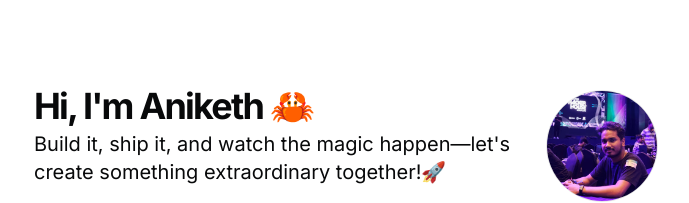
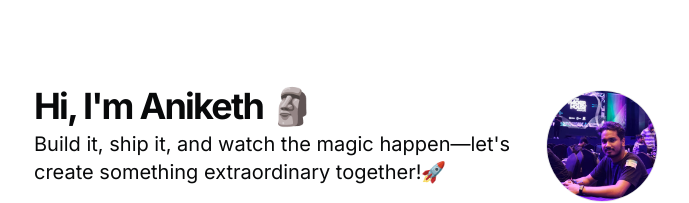
Before and after one commit to devaniketh/Portfolio, a Next.js app: page / in a window 1280 px wide. Shown: the top 203 px of the page, without its empty margins (294-983 px from the left). Built offline with nearby package versions, Linux system fonts and the light colour scheme.

Commit message:
fix:description

```diff
--- a/src/app/page.tsx
+++ b/src/app/page.tsx
@@ -22,7 +22,7 @@ export default function Page() {
                 delay={BLUR_FADE_DELAY}
                 className="text-2xl font-bold tracking-tighter sm:text-5xl xl:text-4xl/none"
                 yOffset={8}
-                text={`Hi, I'm ${DATA.name.split(" ")[0]} 🦀`}
+                text={`Hi, I'm ${DATA.name.split(" ")[0]} 🗿`}
               />
               <BlurFadeText
                 className="max-w-[600px] md:text-xl"
```
